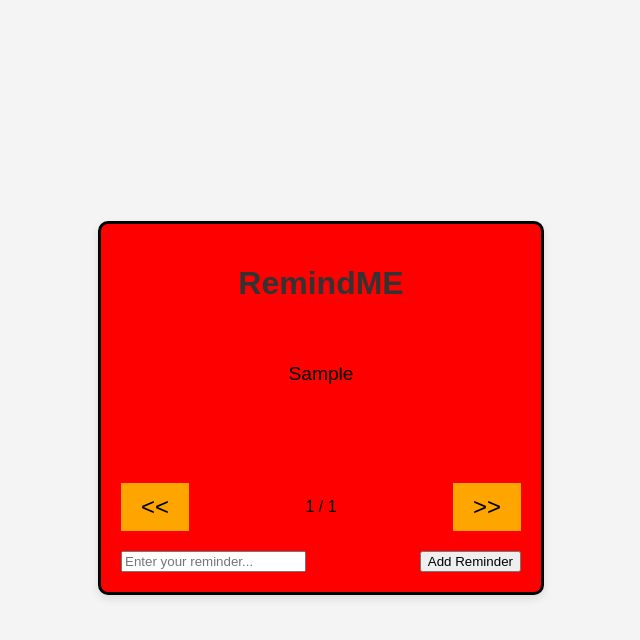
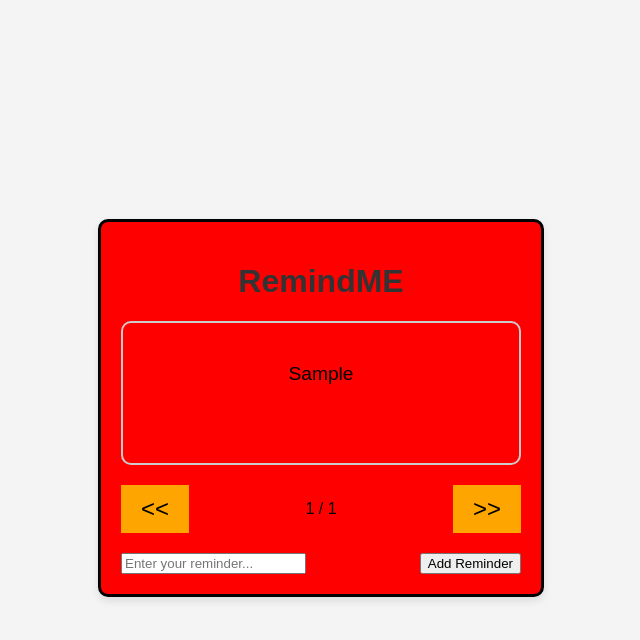
Before and after one commit to Jp21212/Coding-Challenge-5, a plain HTML site: page index.html in a window 1280 px wide. Both pictures are taken after typing "Sample" into the empty fields and a click on the button "Add Reminder". Shown: the whole page, without its empty margins (319-959 px from the left). Drawn offline with Linux system fonts and the light colour scheme.

Commit message:
Initial commit

```diff
--- a/script.js
+++ b/script.js
@@ -22,9 +22,9 @@ addBtn.addEventListener("click", () => {
   const newReminder = reminderInput.value.trim();
   if (newReminder) {
     reminders.push(newReminder);
-    currentIndex = reminders.length - 1; // Set current reminder to the latest
+    currentIndex = reminders.length - 1;
     updateReminder();
-    reminderInput.value = ""; // Clear input field
+    reminderInput.value = "";
   }
 });
 
--- a/style.css
+++ b/style.css
@@ -28,7 +28,7 @@ body {
 }
 
 .reminder-box {
-  background-color: red
+  background-color: red;
   border: 2px solid #ccc;
   border-radius: 10px;
   padding: 20px;
```
